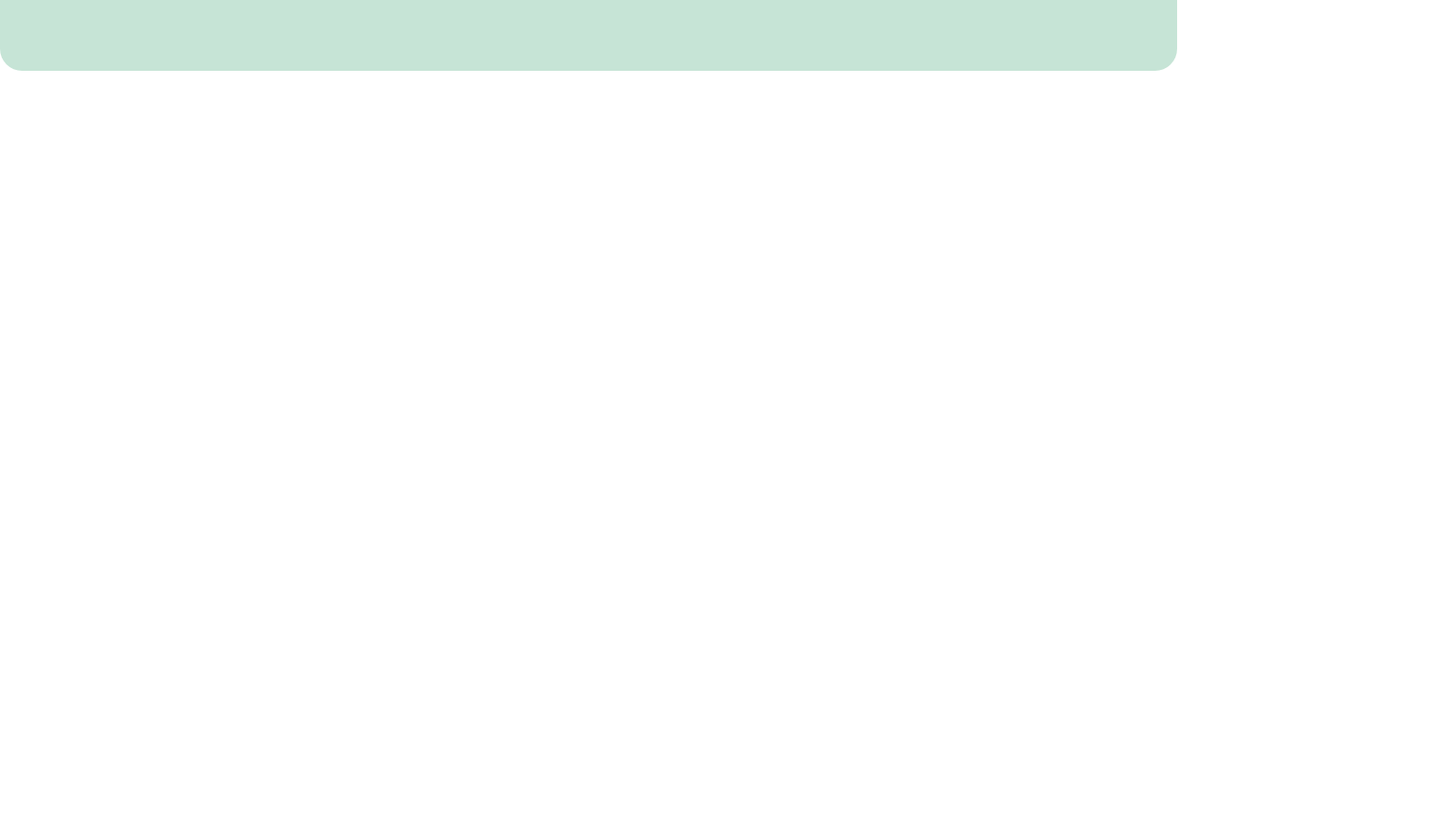
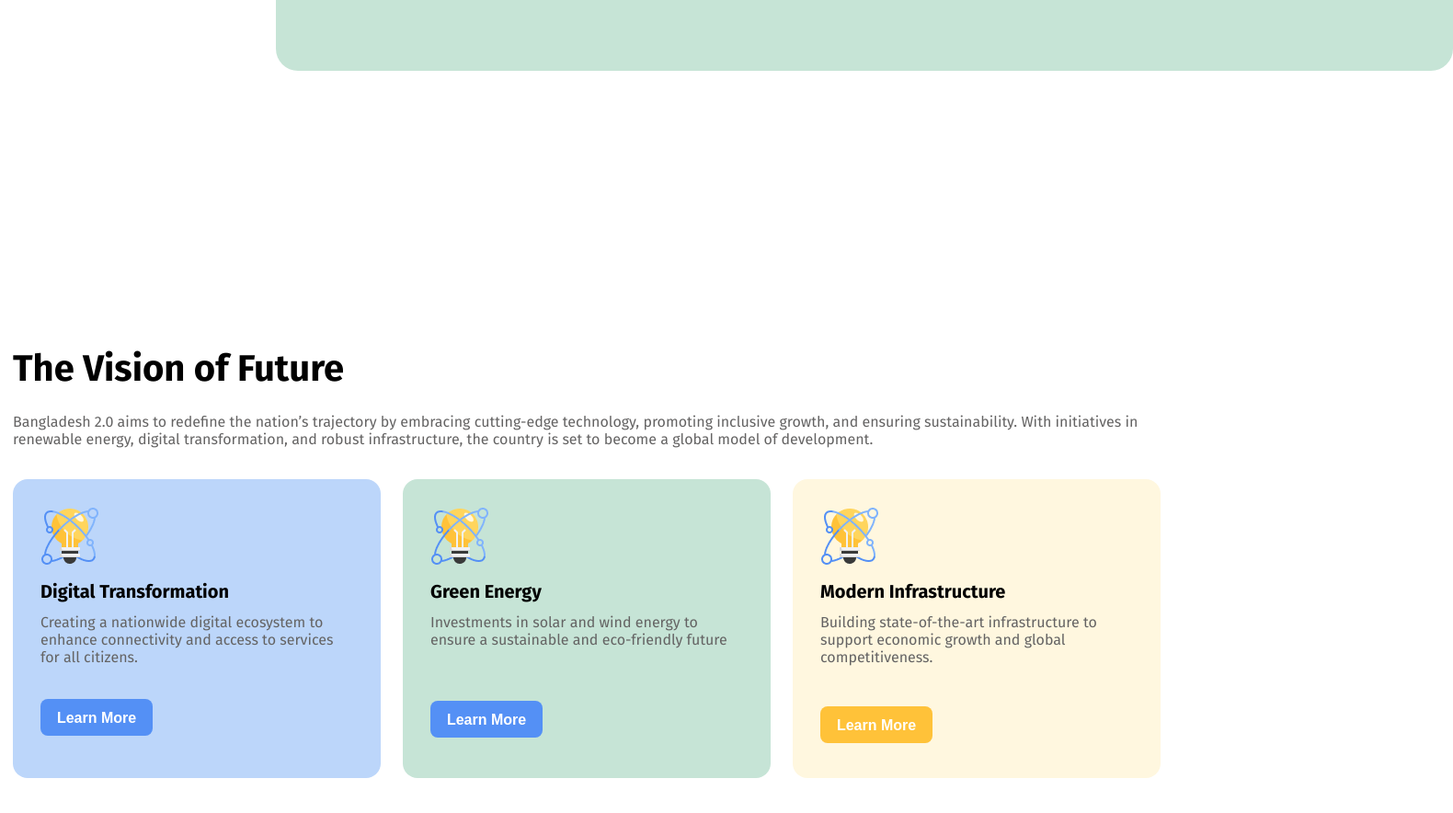
Before and after one commit to fahadbgnr/first-assignment, a plain HTML site: page index.html in a window 1280 px wide. Shown: the part 570-1454 px from the top of the page at 92% size, 1580 px wide, since content can reach past the window. Before the commit the page ends 800 px from the top, so only its background shows below. Drawn offline with Linux system fonts and the light colour scheme.

Commit message:
my second section done

```diff
--- a/index.html
+++ b/index.html
@@ -32,13 +32,36 @@
                 <button class="Explore-btn">Explore New Bangladesh</button>
             </div>
             <img src="assets/hero.png" alt="pic">
-
-
         </div>
-
-
     </header>
     <main>
+        <section class="future">
+            <h3 class="section-title">The Vision of Future</h3>
+            <p class="section-description">Bangladesh 2.0 aims to redefine the nation’s trajectory by embracing cutting-edge technology, promoting inclusive growth, and ensuring sustainability. With initiatives in renewable energy, digital transformation, and robust infrastructure, the country is set to become a global model of development.</p>
+            <div class="future-container">
+                <!-- .skill*3>imag+h4.skill-title+p.skill-description+buttoun.skill-button -->
+                <div class="skill-1">
+                    <img src="assets/card-icon.png" alt="">
+                    <h4 class="skill-title-1">Digital Transformation</h4>
+                    <p class="skill-description-1">Creating a nationwide digital ecosystem to enhance connectivity and access to services for all citizens.</p>
+                    <button class="skill-button-1">Learn More</button>
+                </div>
+                <div class="skill-2">
+                    <img src="assets/card-icon.png" alt="">
+                    <h4 class="skill-title-2">Green Energy</h4>
+                    <p class="skill-description-2">Investments in solar and wind energy to ensure a sustainable and eco-friendly future</p>
+                    <button class="skill-button-2">Learn More</button>
+                </div>
+                <div class="skill-3">
+                    <img src="assets/card-icon.png" alt="">
+                    <h4 class="skill-title-3">Modern Infrastructure</h4>
+                    <p class="skill-description-3">Building state-of-the-art infrastructure to support economic growth and global competitiveness.</p>
+                    <button class="skill-button-3">Learn More</button>
+                </div>
+
+            </div>
+
+        </section>
 
 
     </main>
--- a/style/style.css
+++ b/style/style.css
@@ -1,6 +1,6 @@
 /* 'Fira Sans' */
-.fira-sans-normal{
-    font-family: "Fira Sans", sans-serif;
+body{
+    font-family: "Fira Sans", serif;
   }
 
 
@@ -28,6 +28,7 @@
 }
 .navber-text{
     font-size:20px px bold;
+    font-weight: 500;
 
 }
 
@@ -37,8 +38,9 @@
     width: 1280px;
     height: 560px;
     border: 1px solid #006A50;
-    margin-right: auto;
-    margin-left: auto;
+    /* margin-right: auto;
+    margin-left: auto; */
+    margin:  300px;
     border-radius: 24px;
     margin-top: 20px;
     background-color:#C6E4D6;
@@ -59,6 +61,8 @@
     border-radius: 8px;
     padding: 18px 35px;
     border: none;
+    font-size: 15px;
+    font-weight: 600px;
 }
 .banner img{
     width: 470px;
@@ -67,8 +71,143 @@
 }
 .banner-text{
     margin-bottom: 16px;
+    font-size: medium;
+    color: #646363;
 }
 
 .banner-description{
     margin-bottom: 24px;
+    font-weight: bold;
+    font-size: 50px;
 }
+/* section style */
+.future{
+    width: 1252px;
+    height: 750px;
+    /* border: 1px solid; */
+    margin: auto;
+    border: none;
+
+}
+.future-container{
+    display: flex;
+    gap: 24px;
+    margin-top: 34px;
+}
+.section-title{
+    font-size: 40px;
+    font-weight: bold;
+    margin-bottom: 24px;
+}
+
+.section-description{
+    font-size: 16px;
+    font-weight: 400px;
+    color: #646363;
+
+}
+
+
+/* skill style */
+.skill-1{
+    background-color: #bcd6fa;
+    border-radius: 16px;
+    padding: 30px;
+    width: 400px;
+    height: 325px;
+}
+.skill-title-1{
+    margin-top: 12px;
+    margin-bottom: 12px;
+    font-weight: bold;
+    font-size: 20px;
+}
+.skill-description-1{
+    margin-bottom: 12px;
+    font-size: 16px;
+    font-weight: 400;
+    color:#646363 ;
+}
+
+.skill-button-1{
+    background-color: #5490F5;
+    border: none;
+    width: 122px;
+    height: 40px;
+    border-radius: 8px;
+    margin-top: 24px;
+    margin-bottom: 32px;
+    color: #FFFFFF;
+    font-size: 16px;
+    font-weight: 600;
+    padding: 12px;
+}
+
+.skill-2{
+    background-color: #C6E4D6;
+    border-radius: 16px;
+    padding: 30px;
+    width: 400px;
+    height: 325px;
+}
+
+.skill-title-2{
+    margin-top: 12px;
+    margin-bottom: 12px;
+    font-weight: bold;
+    font-size: 20px;
+}
+
+.skill-description-2{
+    margin-bottom: 12px;
+    font-size: 16px;
+    font-weight: 400;
+    color:#646363 ;
+}
+
+.skill-button-2{
+    background-color: #5490F5;
+    border: none;
+    width: 122px;
+    height: 40px;
+    border-radius: 8px;
+    margin-top: 45px;
+    margin-bottom: 10px;
+    color: #FFFFFF;
+    font-size: 16px;
+    font-weight: 600;
+    padding: 12px;
+}
+
+.skill-3{
+    background-color: #FFF7DF;
+    border-radius: 16px;
+    padding: 30px;
+    width: 400px;
+    height: 325px;
+}
+.skill-title-3{
+    margin-top: 12px;
+    margin-bottom: 12px;
+    font-weight: bold;
+    font-size: 20px;
+}
+.skill-description-3{
+    margin-bottom: 12px;
+    font-size: 16px;
+    font-weight: 400;
+    color:#646363 ;
+}
+.skill-button-3{
+    background-color: #FFC239;
+    border: none;
+    width: 122px;
+    height: 40px;
+    border-radius: 8px;
+    margin-top: 32px;
+    margin-bottom: 10px;
+    color: #FFFFFF;
+    font-size: 16px;
+    font-weight: 600;
+    padding: 12px;
+}
```
